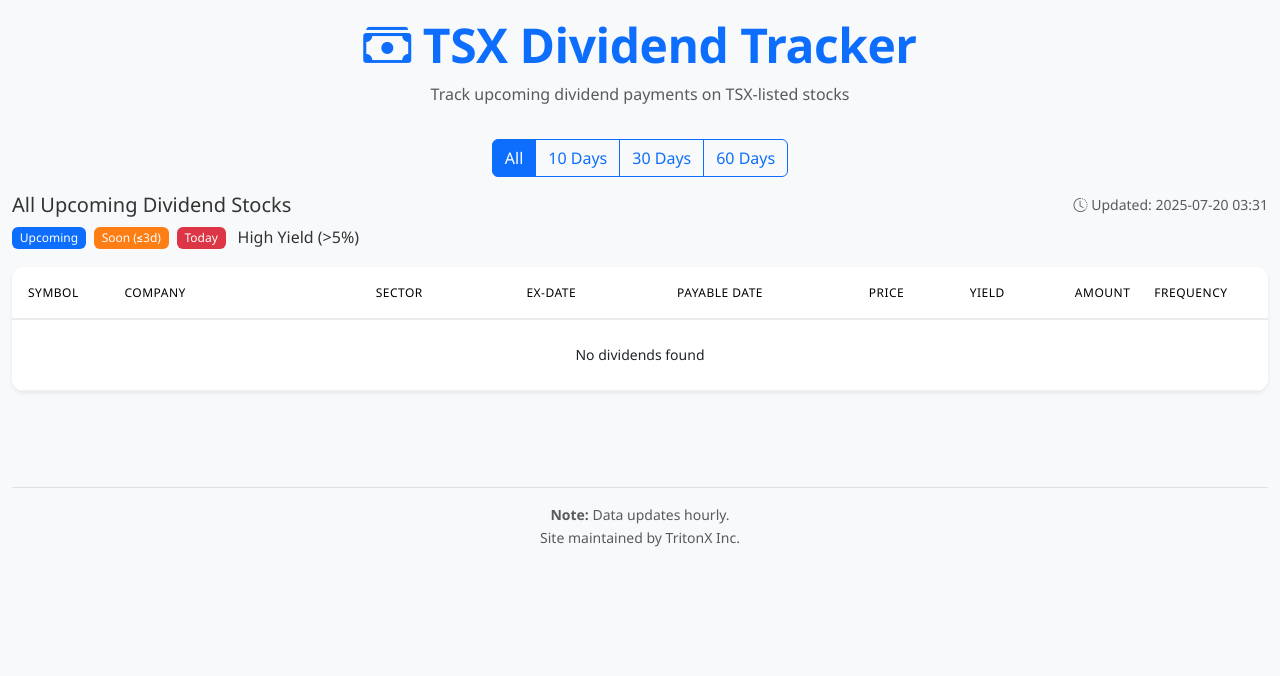
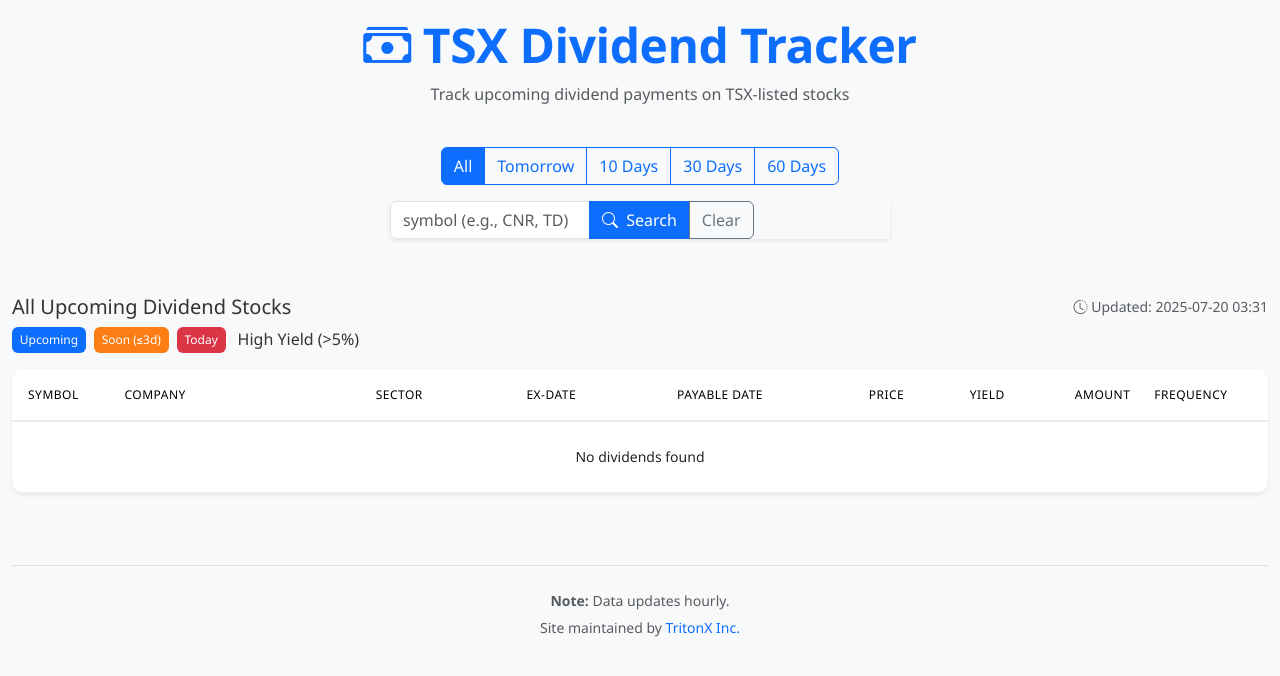
Before and after one commit to sonusaggu/tsx-dividends, a Flask app: page / in a window 1280 px wide. Shown: the top 676 px of the page. Run offline with Flask 3, Linux system fonts and the light colour scheme; data that the repository does not hold is empty.

Commit message:
search functionality added

```diff
--- a/app.py
+++ b/app.py
@@ -217,7 +217,7 @@ class TSXScraper:
 
             response = self.session.post(
                 f"{self.base_url}/stocks/",
-                data={"term": symbol, "csrf": csrf_token},
+                data={"symbol": symbol, "csrf": csrf_token},
                 timeout=15
             )
 
--- a/templates/index.html
+++ b/templates/index.html
@@ -6,58 +6,76 @@
     <title>TSX Dividend Tracker</title>
     <link href="https://cdn.jsdelivr.net/npm/bootstrap@5.3.0/dist/css/bootstrap.min.css" rel="stylesheet">
     <link rel="stylesheet" href="https://cdn.jsdelivr.net/npm/bootstrap-icons@1.10.0/font/bootstrap-icons.css">
-    <link rel="stylesheet" href="styles.css">
     <link rel="stylesheet" href="{{ url_for('static', filename='styles.css') }}">
 </head>
 <body>
     <div class="container-fluid py-3">
-        <div class="row mb-3">
+        <!-- Header Section -->
+        <header class="row mb-4">
             <div class="col-12 text-center">
                 <h1 class="display-5 fw-bold text-primary">
                     <i class="bi bi-cash-stack"></i> TSX Dividend Tracker
                 </h1>
                 <p class="text-muted">Track upcoming dividend payments on TSX-listed stocks</p>
             </div>
-        </div>
+        </header>
 
-        <div class="row mb-3 justify-content-center">
-            <div class="col-auto">
+        <!-- Main Control Section -->
+<section class="control-panel mb-4">
+    <div class="row justify-content-center">
+        <div class="col-12 col-lg-10">
+            <div class="row justify-content-center g-3">
+                <!-- Timeframe Navigation - Centered -->
+                <div class="col-12 col-md-auto text-center">
                     <div class="btn-group" role="group" id="timeframe-buttons">
                         <button class="btn btn-outline-primary active" data-days="all">All</button>
+                        <button class="btn btn-outline-primary" data-days="1">Tomorrow</button>
                         <button class="btn btn-outline-primary" data-days="10">10 Days</button>
                         <button class="btn btn-outline-primary" data-days="30">30 Days</button>
                         <button class="btn btn-outline-primary" data-days="60">60 Days</button>
                     </div>
                 </div>
-        </div>
 
-        <!-- <div class="row mb-3 justify-content-center">
-            <div class="col-md-6">
-                <div class="input-group">
-                    <input type="text" class="form-control" id="symbol-search" placeholder="Search by symbol (e.g., CNR)">
+                <!-- Search Bar - Centered -->
+                <div class="col-12 col-md-8 text-center">
+                    <div class="input-group shadow-sm mx-auto" style="max-width: 500px;">
+                        <input type="text"
+                               class="form-control"
+                               id="symbol-search"
+                               placeholder="symbol (e.g., CNR, TD)"
+                               aria-label="Stock symbol search">
                         <button class="btn btn-primary" type="button" id="search-button">
-                        <i class="bi bi-search"></i> Search
+                            <i class="bi bi-search me-1"></i> Search
                         </button>
                         <button class="btn btn-outline-secondary" type="button" id="clear-search">
                             Clear
                         </button>
                     </div>
-                <div id="search-feedback" class="text-center mt-2 small"></div>
+                    <div id="search-feedback" class="text-center mt-2 small text-muted"></div>
                 </div>
-        </div> -->
+            </div>
+        </div>
+    </div>
+</section>
 
-        <div class="row mb-2">
-            <div class="col-12 d-flex justify-content-between align-items-center">
+        <!-- Rest of your content remains the same -->
+        <!-- Content Header -->
+        <section class="content-header mb-3">
+            <div class="row align-items-center">
+                <div class="col-md-6">
                     <h5 id="timeframe-title" class="mb-0">All Upcoming Dividend Stocks</h5>
+                </div>
+                <div class="col-md-6 text-md-end">
                     <div class="text-muted small" id="last-updated">
                         <i class="bi bi-clock-history"></i> Loading...
                     </div>
                 </div>
             </div>
 
-        <div class="row mb-3">
+            <!-- Status Indicators -->
+            <div class="row mt-2">
                 <div class="col-12">
-                <div class="d-flex flex-wrap align-items-center gap-2">
+                    <div class="d-flex flex-wrap gap-2 justify-content-center justify-content-md-start">
                         <span class="badge bg-primary">Upcoming</span>
                         <span class="badge bg-warning">Soon (≤3d)</span>
                         <span class="badge bg-danger">Today</span>
@@ -68,30 +86,35 @@
                     </div>
                 </div>
             </div>
+        </section>
 
+        <!-- Loading State -->
         <div id="loading-spinner" class="text-center py-4">
             <div class="spinner-border text-primary" role="status">
                 <span class="visually-hidden">Loading...</span>
             </div>
         </div>
 
+        <!-- Error Message -->
         <div id="error-message" class="alert alert-danger d-none mb-3"></div>
 
-        <div class="card shadow-sm mb-2">
+        <!-- Main Content - Stocks Table -->
+        <main class="stocks-table-section mb-4">
+            <div class="card shadow-sm">
                 <div class="card-body p-0">
                     <div class="table-responsive">
                         <table class="table table-hover mb-0" id="stocks-table">
                             <thead class="table-light">
                                 <tr>
-                                <th class="ps-3" data-bs-toggle="tooltip" title="Stock ticker symbol">Symbol</th>
-                                <th data-bs-toggle="tooltip" title="Company name">Company</th>
-                                <th data-bs-toggle="tooltip" title="Industry sector">Sector</th>
-                                <th data-bs-toggle="tooltip" title="Last day to buy to receive dividend">Ex-Date</th>
-                                <th data-bs-toggle="tooltip" title="Date dividend will be paid">Payable Date</th>
-                                <th class="text-end" data-bs-toggle="tooltip" title="Last traded price">Price</th>
-                                <th class="text-end" data-bs-toggle="tooltip" title="Annual dividend yield">Yield</th>
-                                <th class="text-end" data-bs-toggle="tooltip" title="Dividend amount per share">Amount</th>
-                                <th data-bs-toggle="tooltip" title="Dividend payment frequency">Frequency</th>
+                                    <th class="ps-3">Symbol</th>
+                                    <th>Company</th>
+                                    <th>Sector</th>
+                                    <th>Ex-Date</th>
+                                    <th>Payable Date</th>
+                                    <th class="text-end">Price</th>
+                                    <th class="text-end">Yield</th>
+                                    <th class="text-end">Amount</th>
+                                    <th>Frequency</th>
                                 </tr>
                             </thead>
                             <tbody id="stocks-data">
@@ -101,31 +124,29 @@
                     </div>
                 </div>
             </div>
+        </main>
 
-        <div class="row">
-            <div class="col-12">
-                <nav aria-label="Stocks pagination">
+        <!-- Pagination -->
+        <nav class="pagination-section" aria-label="Stocks pagination">
             <ul class="pagination pagination-sm justify-content-center" id="pagination">
                 <!-- Filled by JavaScript -->
             </ul>
         </nav>
-            </div>
-        </div>
 
-        <footer class="mt-5 py-3 bg-light text-center text-muted small border-top">
+        <!-- Footer -->
+        <footer class="mt-5 pt-4 pb-3 bg-light text-center text-muted small border-top">
             <div class="container">
-              <p class="mb-0">
+                <p class="mb-1">
                     <strong>Note:</strong> Data updates hourly.
                 </p>
-              <p class="mb-0">
-                Site maintained by <a href="https://tritonx.ca" class="text-decoration-none text-muted">TritonX Inc.</a>
+                <p class="mb-1">
+                    Site maintained by <a href="#" class="text-decoration-none">TritonX Inc.</a>
                 </p>
             </div>
         </footer>
     </div>
 
     <script src="https://cdn.jsdelivr.net/npm/bootstrap@5.3.0/dist/js/bootstrap.bundle.min.js"></script>
-    <script src="scripts.js"></script>
+    <script src="{{ url_for('static', filename='scripts.js') }}"></script>
 </body>
 </html>
-<script src="{{ url_for('static', filename='scripts.js') }}"></script>
```
Lines whose indentation alone changed are shown as unchanged.
